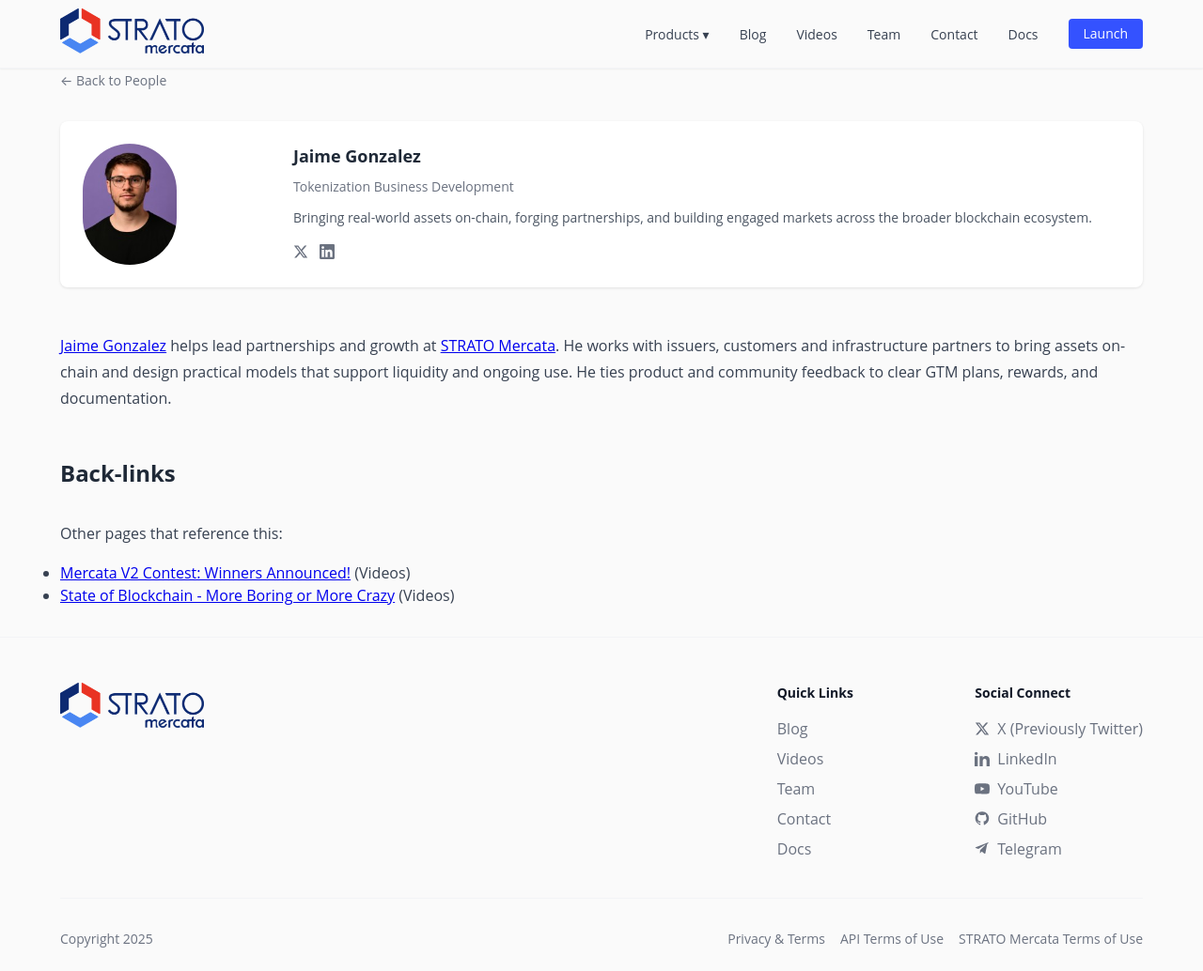
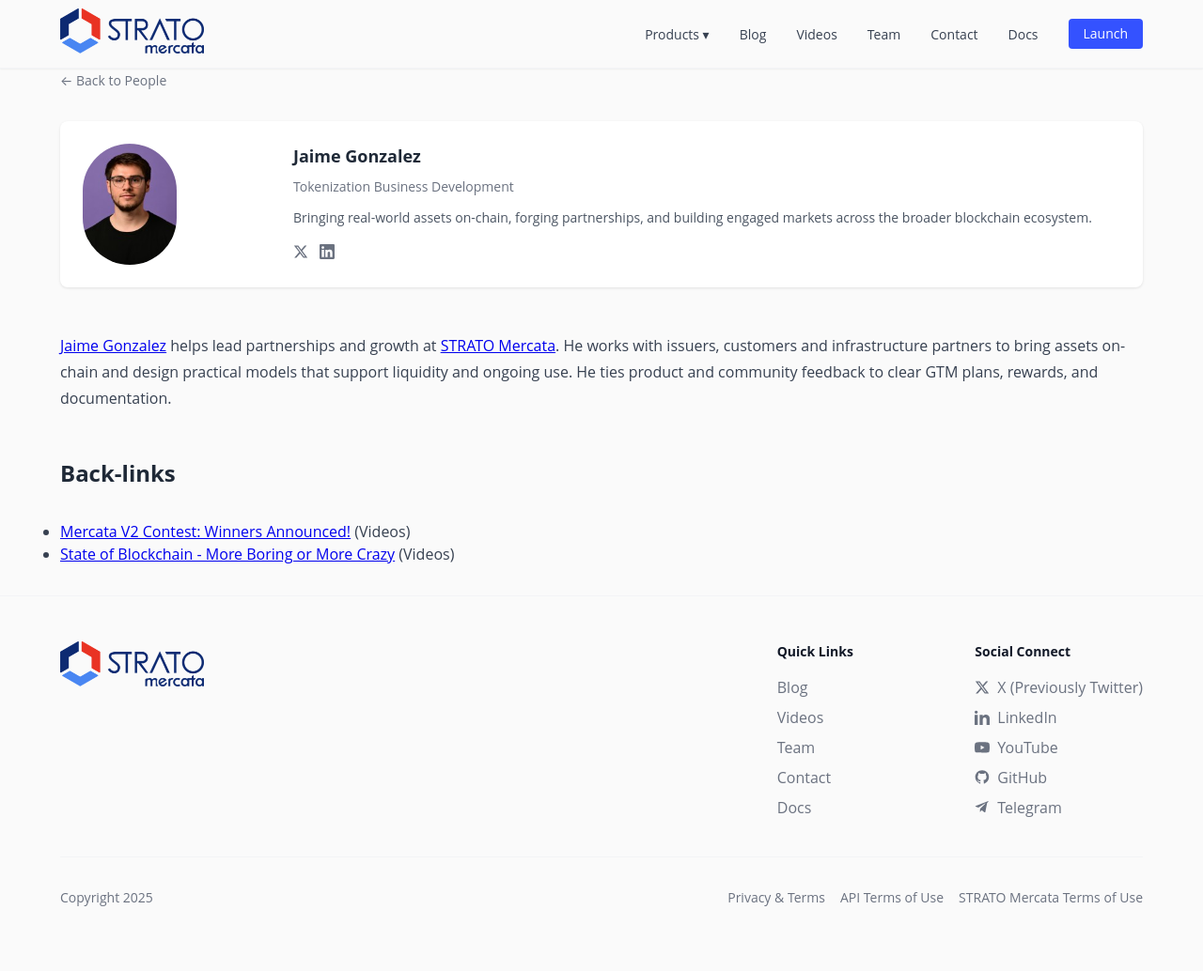
Before and after one commit to stratomercata/stratomercata-website, a Jekyll site: the page built from source/_people/jaime-gonzalez.md, in a window 1280 px wide and 1034 px high. Shown: the whole window at 94% size. Built offline with Jekyll 4.4.1, drawn with Linux system fonts in a browser that asks for light colours; comment, search, counter and statistics services are not loaded.

Commit message:
Removed unnecessary "back-links" Other pages that reference this:

```diff
--- a/source/_includes/back-links.html
+++ b/source/_includes/back-links.html
@@ -67,7 +67,6 @@
 {% if backlinks.size > 0 %}
 <div class="back-links-section">
   <h2>Back-links</h2>
-  <p class="back-links-description">Other pages that reference this:</p>
   <ul class="back-links-list">
     {% for backlink in backlinks %}
     <li>
```
